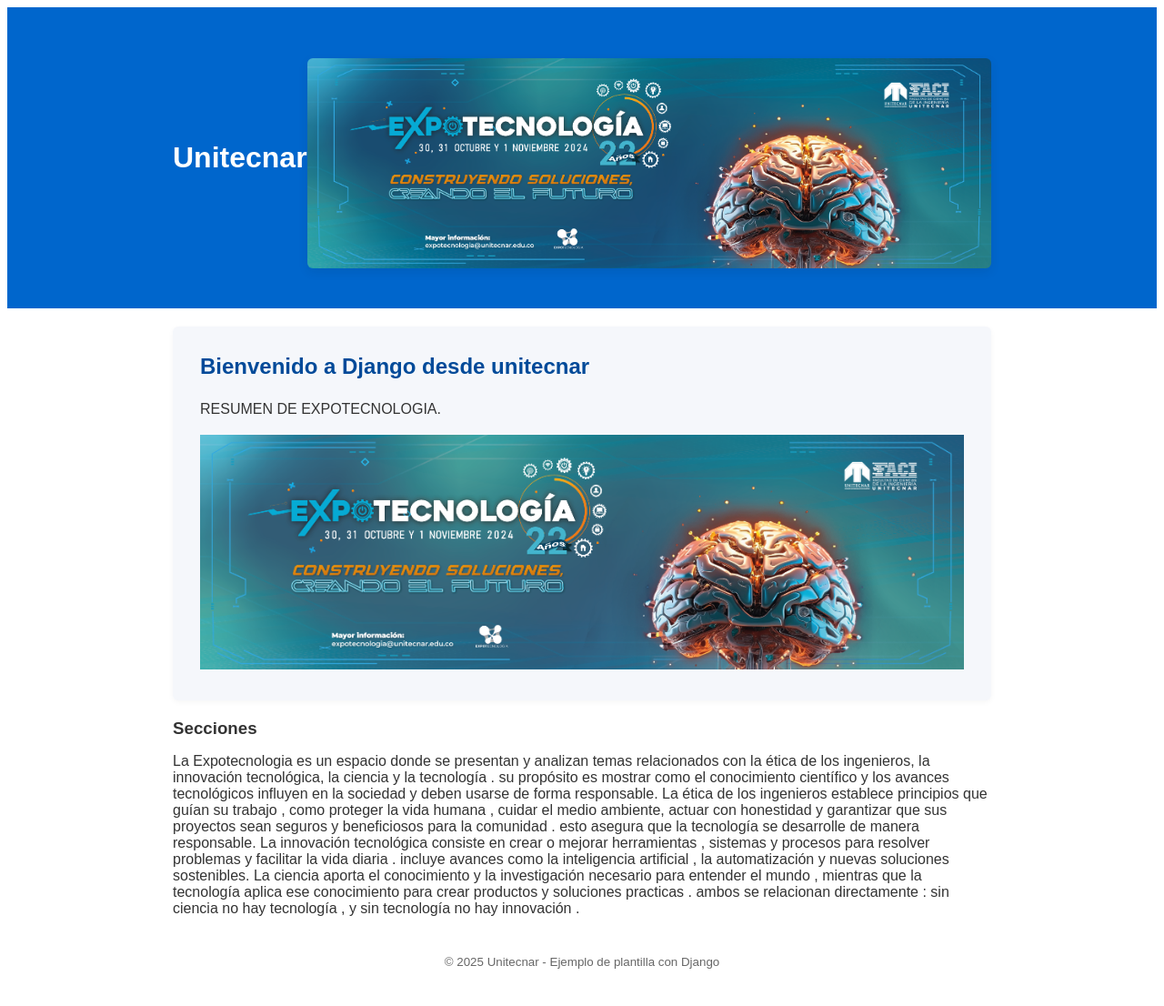
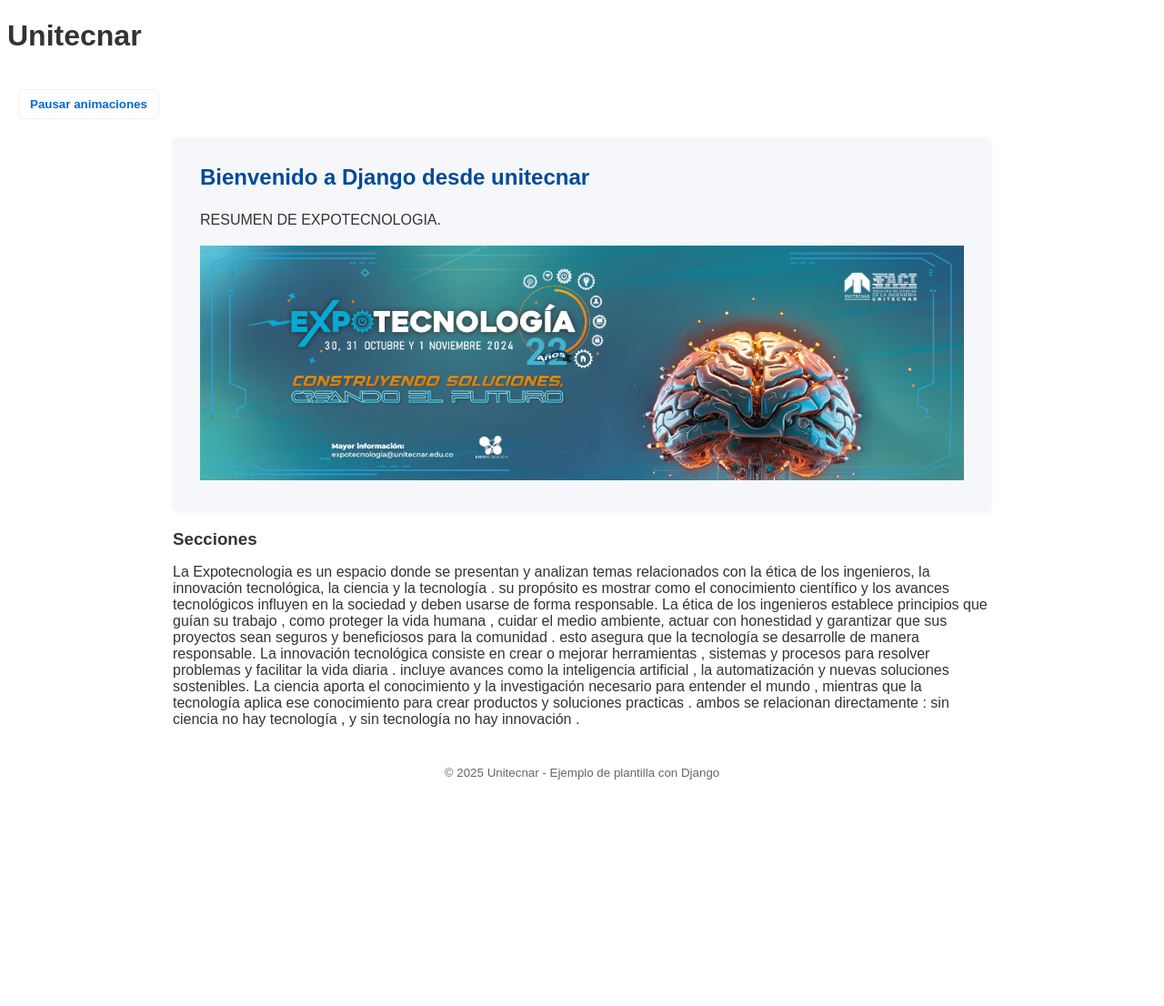
Before and after one commit to GabrielBl4nco/unitecnar_project, a Django app: page /template/ in a window 1280 px wide. Shown: the whole page at 91% size. After the commit the page ends 857 px from the top, so only its background shows below. Run offline with Django 5.2, Linux system fonts and the light colour scheme.

Commit message:
Add animation toggle button and support to pause/resume animations

```diff
--- a/pruebas/static/pruebas/script.js
+++ b/pruebas/static/pruebas/script.js
@@ -1,30 +1,61 @@
 document.addEventListener('DOMContentLoaded', function () {
   const hero = document.querySelector('.hero');
   const img = document.querySelector('.hero-image img');
+  const toggleBtn = document.getElementById('toggle-anim');
 
-  try {
-    if (hero) {
-      hero.animate(
-        [
+  // Animation references
+  let heroAnim = null;
+  let imgAnim = null;
+  let animationsEnabled = true;
+
+  function createAnimations() {
+    try {
+      if (hero && !heroAnim) {
+        hero.style.opacity = 0;
+        hero.style.transform = 'translateY(20px)';
+        heroAnim = hero.animate([
           { opacity: 0, transform: 'translateY(20px)' },
           { opacity: 1, transform: 'translateY(0)' }
-        ],
-        { duration: 700, easing: 'cubic-bezier(.2,.8,.2,1)', fill: 'forwards' }
-      );
-    }
+        ], { duration: 700, easing: 'cubic-bezier(.2,.8,.2,1)', fill: 'forwards' });
+      }
 
-    if (img) {
-      img.animate(
-        [
+      if (img && !imgAnim) {
+        img.style.opacity = 0;
+        img.style.transform = 'scale(0.96)';
+        imgAnim = img.animate([
           { opacity: 0, transform: 'scale(0.96)' },
           { opacity: 1, transform: 'scale(1)' }
-        ],
-        { duration: 900, easing: 'cubic-bezier(.2,.8,.2,1)', fill: 'forwards', delay: 200 }
-      );
+        ], { duration: 900, easing: 'cubic-bezier(.2,.8,.2,1)', fill: 'forwards', delay: 200 });
+      }
+    } catch (e) {
+      console.warn('Animation failed', e);
     }
-  } catch (e) {
-    console.warn('Animation failed', e);
   }
+
+  function pauseAnimations() {
+    animationsEnabled = false;
+    if (heroAnim) heroAnim.pause();
+    if (imgAnim) imgAnim.pause();
+    toggleBtn.setAttribute('aria-pressed', 'true');
+    toggleBtn.textContent = 'Reanudar animaciones';
+  }
+
+  function resumeAnimations() {
+    animationsEnabled = true;
+    if (heroAnim) heroAnim.play();
+    if (imgAnim) imgAnim.play();
+    toggleBtn.setAttribute('aria-pressed', 'false');
+    toggleBtn.textContent = 'Pausar animaciones';
+  }
+
+  if (toggleBtn) {
+    toggleBtn.addEventListener('click', function () {
+      if (animationsEnabled) pauseAnimations(); else resumeAnimations();
+    });
+  }
+
+  // Create animations on load
+  createAnimations();
 });
 
 // Small entrance on scroll for other sections (optional)
--- a/pruebas/static/pruebas/styles.css
+++ b/pruebas/static/pruebas/styles.css
@@ -4,6 +4,20 @@
 header { background:#0066cc; color:#fff; padding:20px 10px; }
 header .container { display:flex; align-items:center; justify-content:space-between; }
 nav a { color:#fff; margin-right:12px; text-decoration:none }
+/* Controls */
+.controls { margin-left:12px }
+.anim-toggle {
+	background: #fff;
+	color: #0066cc;
+	border: 1px solid rgba(0,0,0,0.06);
+	padding: 8px 12px;
+	border-radius: 6px;
+	cursor: pointer;
+	font-weight: 600;
+}
+.anim-toggle[aria-pressed="true"] {
+	background:#e9f2ff;
+}
 
 /* Layout */
 .container { max-width:900px; margin:20px auto; padding:0 12px }
--- a/pruebas/templates/pruebas/index.html
+++ b/pruebas/templates/pruebas/index.html
@@ -17,12 +17,15 @@
     <script src="{% static 'pruebas/script.js' %}" defer></script>
   </head>
   <body>
-    <header>
-      <div class="container">
         <h1>Unitecnar</h1>
         <nav>
-        <div class="hero-image">
-          <img src="{% static 'pruebas/expotecnologia.png' %}" alt="Expotecnologia">
+          <a href="/">Inicio</a>
+          <a href="/pruebas/">Pruebas</a>
+          <a href="/template/">Template</a>
+        </nav>
+        <div class="controls">
+          <button id="toggle-anim" class="anim-toggle" aria-pressed="false">Pausar animaciones</button>
+        </div>
         </div>
         </nav>
       </div>
```
